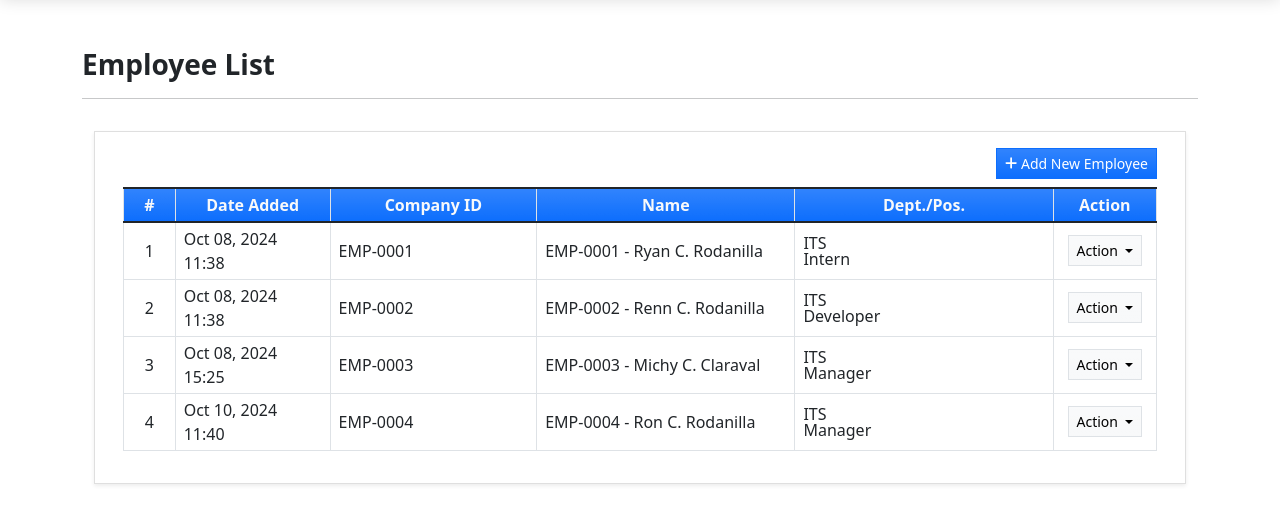
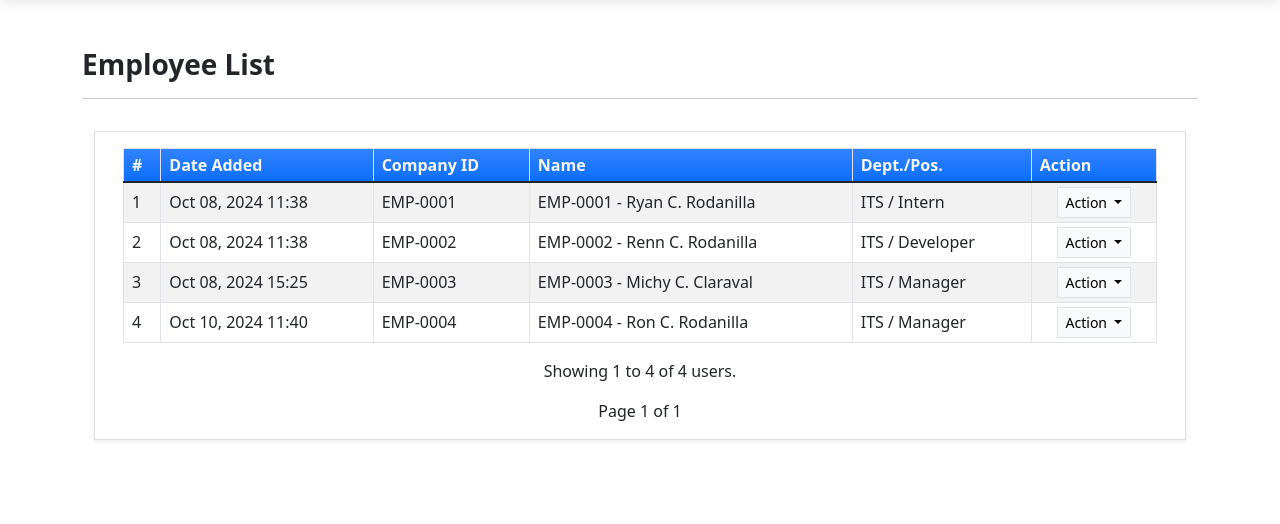
Before and after one commit to ryxnp/EmployeeQR, a Django app: page /employee_list in a window 1280 px wide. Shown: the part 66-590 px from the top of the page. Run offline with Django 4.2, Linux system fonts and the light colour scheme; a user stored in the database is signed in; data comes from the database, SQL or seed files in the repository; parts of the project's set-up code (start-up, migrations or seed data) failed here and were passed over; some libraries are stand-ins or nearby versions.

Commit message:
Employee List Pagination

```diff
--- a/EmpQR/eqrApp/templates/employee_list.html
+++ b/EmpQR/eqrApp/templates/employee_list.html
@@ -1,57 +1,45 @@
-{% extends "base.html" %} {% load humanize %} {% load customfilter %} {% block pageContent %}
+{% extends "base.html" %}
+{% load humanize %}
+{% load customfilter %}
 
-<!--Section: Content-->
-<h3 class="fw-bolder">{{page_title}}</h3>
+{% block pageContent %}
+
+<h3 class="fw-bolder">{{ page_title }}</h3>
 <hr>
 <section class="py-3">
     <div class="container">
         <div class="card rounded-0 shadow-sm blur">
             <div class="card-body">
                 <div class="container-fluid">
-                    <div class="text-end mb-2">
-                        <a href="{% url 'add-employee' %}" class="btn btn-primary btn-sm rounded-0 bg-gradient"><i class="fa fa-plus"></i> Add New Employee</a>
-                    </div>
-                    <table class="table table-stripped table-bordered">
-                        <colgroup>
-                            <col width="5%">
-                            <col width="15%">
-                            <col width="20%">
-                            <col width="25%">
-                            <col width="25%">
-                            <col width="10%">
-                        </colgroup>
+                    <div class="table-responsive">
+                        <table class="table table-striped table-bordered table-hover">
                             <thead>
                                 <tr class="bg-primary bg-gradient text-light">
-                                <th class="text-center">#</th>
-                                <th class="text-center">Date Added</th>
-                                <th class="text-center">Company ID</th>
-                                <th class="text-center">Name</th>
-                                <th class="text-center">Dept./Pos.</th>
-                                <th class="text-center">Action</th>
+                                    <th>#</th>
+                                    <th>Date Added</th>
+                                    <th>Company ID</th>
+                                    <th>Name</th>
+                                    <th>Dept./Pos.</th>
+                                    <th>Action</th>
                                 </tr>
                             </thead>
                             <tbody>
                                 {% for employee in employees %}
                                 <tr>
-                                <td class="text-center">{{forloop.counter}}</td>
-                                <td class="">{{ employee.date_created|date:"M d, Y H:i" }}</td>
-                                <td class="">{{employee.employee_code}}</td>
-                                <td class="">{{employee}}</td>
-                                <td class="">
-                                    <div class="lh-1">
-                                        <div>{{employee.department}}</div>
-                                        <div>{{employee.position}}</div>
-                                    </div>
-                                </td>
+                                    <td>{{ forloop.counter }}</td>
+                                    <td>{{ employee.date_created|date:"M d, Y H:i" }}</td>
+                                    <td>{{ employee.employee_code }}</td>
+                                    <td>{{ employee }}</td>
+                                    <td>{{ employee.department }} / {{ employee.position }}</td>
                                     <td class="text-center">
                                         <div class="dropdown">
-                                        <button class="btn btn-light border bg-gradient btn-sm rounded-0 dropdown-toggle" type="button" id="employeeDD{{employee.pk}}" data-bs-toggle="dropdown" aria-expanded="false">
+                                            <button class="btn btn-light border bg-gradient btn-sm rounded-0 dropdown-toggle" type="button" id="employeeDD{{ employee.pk }}" data-bs-toggle="dropdown" aria-expanded="false">
                                                 Action
                                             </button>
-                                        <ul class="dropdown-menu" aria-labelledby="employeeDD{{employee.pk}}">
-                                            <li><a class="dropdown-item view_detail" href="javascript:void(0)" data-url="{% url 'view-details' employee.employee_code %}" >View Data</a></li>
-                                            <li><a class="dropdown-item view_card" href="javascript:void(0)" data-url="{% url 'view-card' employee.pk %}" >View ID</a></li>
-                                            <li><a class="dropdown-item view_record" href="javascript:void(0)" data-url="{% url 'view-records' employee.pk %}" >View Record</a></li>
+                                            <ul class="dropdown-menu" aria-labelledby="employeeDD{{ employee.pk }}">
+                                                <li><a class="dropdown-item view_detail" href="#" data-url="{% url 'view-details' employee.employee_code %}">View Data</a></li>
+                                                <li><a class="dropdown-item view_card" href="#" data-url="{% url 'view-card' employee.pk %}">View ID</a></li>
+                                                <li><a class="dropdown-item view_record" href="#" data-url="{% url 'view-records' employee.pk %}">View Record</a></li>
                                             </ul>
                                         </div>
                                     </td>
@@ -59,62 +47,92 @@
                                 {% endfor %}
                                 {% if not employees %}
                                 <tr>
-                                <th colspan="6" class="text-center">No records.</th>
+                                    <td colspan="6" class="text-center">No records.</td>
                                 </tr>
                                 {% endif %}
                             </tbody>
                         </table>
+
+                        <!-- Pagination Info -->
+                        {% if total_employees %}
+                        <div class="text-center my-3">
+                            Showing {{ employees.start_index }} to {{ employees.end_index }} of {{ total_employees }} users.
                         </div>
+
+                        <!-- Pagination Controls -->
+                        <div class="pagination justify-content-center">
+                            {% if employees.has_previous %}
+                                <a href="?page=1" class="btn btn-light">« First</a>
+                                <a href="?page={{ employees.previous_page_number }}" class="btn btn-light">Previous</a>
+                            {% endif %}
+                            <span class="current">Page {{ employees.number }} of {{ employees.paginator.num_pages }}</span>
+                            {% if employees.has_next %}
+                                <a href="?page={{ employees.next_page_number }}" class="btn btn-light">Next</a>
+                                <a href="?page={{ employees.paginator.num_pages }}" class="btn btn-light">Last »</a>
+                            {% endif %}
                         </div>
-        </div>
-    </div>
+                        {% endif %}
+                    </div> <!-- End of table-responsive -->
+                </div> <!-- End of container-fluid -->
+            </div> <!-- End of card-body -->
+        </div> <!-- End of card -->
+    </div> <!-- End of container -->
 </section>
-</div> {% endblock pageContent %} {% block ScriptBlock %}
+
+{% endblock pageContent %}
+
+{% block ScriptBlock %}
 <script>
+// jQuery script for handling modal actions
 $(function() {
-        $('table').find('td, th').addClass('align-middle px-2 py-1')
+    $('table').find('td, th').addClass('align-middle px-2 py-1');
+
     $('.view_card').click(function(){
-            uni_modal("View Employee ID", $(this).attr('data-url'),'modal-lg')
-        })
+        uni_modal("View Employee ID", $(this).attr('data-url'),'modal-lg');
+    });
+
     $('.view_detail').click(function(){
-            uni_modal("View Employee Details", $(this).attr('data-url'),'modal-md')
-        })
+        uni_modal("View Employee Details", $(this).attr('data-url'),'modal-md');
+    });
+
     $('.view_record').click(function(){
-            uni_modal("View Employee Records", $(this).attr('data-url'),'modal-xl')
-        })
+        uni_modal("View Employee Records", $(this).attr('data-url'),'modal-xl');
+    });
+
     $('#uni_modal').on('shown.bs.modal', function() {
         if ($('#id-card').length > 0) {
-                var print_btn = $('<button id="print-card" class="btn btn-success btn-sm bg-gradient rounded-0 me-2" type="button"><i class="fa fa-print"></i> Print</button>')
-                $(this).find('.modal-sub-footer').prepend(print_btn)
+            var print_btn = $('<button id="print-card" class="btn btn-success btn-sm bg-gradient rounded-0 me-2" type="button"><i class="fa fa-print"></i> Print</button>');
+            $(this).find('.modal-sub-footer').prepend(print_btn);
+
             print_btn.click(function() {
-                    var h = $("head").clone()
-                    var style = $($("noscript#qr-style").html()).clone()
-                    var card = $("#id-card").clone()
-                    var el = $('<div>')
+                var h = $("head").clone();
+                var style = $($("noscript#qr-style").html()).clone();
+                var card = $("#id-card").clone();
+                var el = $('<div>');
 
-                    el.append(h)
-                    el.append(style)
-                    el.append(card)
-                    start_loader()
-                    var nw = window.open("", "_blank", "width=900, height=900")
-                    nw.document.write(el.html())
-                    nw.document.close()
+                el.append(h);
+                el.append(style);
+                el.append(card);
+
+                start_loader();
+                var nw = window.open("", "_blank", "width=900, height=900");
+                nw.document.write(el.html());
+                nw.document.close();
+
                 setTimeout(()=>{
-                        nw.print()
+                    nw.print();
                     setTimeout(()=>{
-                            nw.close()
-                            end_loader()
-                        }, 300)
-                    },300)
-
-                })
+                        nw.close();
+                        end_loader();
+                    }, 300);
+                }, 300);
+            });
 
             $('#uni_modal').on('hide.bs.modal', function() {
-                    print_btn.remove()
-                })
+                print_btn.remove();
+            });
         }
-
-        })
-    })
+    });
+});
 </script>
 {% endblock ScriptBlock %}
--- a/EmpQR/eqrApp/views.py
+++ b/EmpQR/eqrApp/views.py
@@ -8,6 +8,7 @@ from django.db.models import Q
 from django.contrib.auth import authenticate, login, logout, update_session_auth_hash
 from django.contrib.auth.decorators import login_required
 from django.shortcuts import render, get_object_or_404
+from django.core.paginator import Paginator, EmptyPage, PageNotAnInteger
 
 from django.http import JsonResponse
 import requests
@@ -71,10 +72,26 @@ def logout_user(request):
 
 @login_required
 def employee_list(request):
-    context =context_data()
+    context = context_data()
     context['page'] = 'employee_list'
     context['page_title'] = 'Employee List'
-    context['employees'] = models.Employee.objects.all()
+
+    # Fetch all employees
+    employee_list = models.Employee.objects.all()
+
+    # Set up pagination
+    paginator = Paginator(employee_list, 10)  # Show 10 employees per page
+    page_number = request.GET.get('page', 1)  # Get the current page number from the request
+
+    try:
+        page_obj = paginator.page(page_number)
+    except PageNotAnInteger:
+        page_obj = paginator.page(1)  # If page is not an integer, deliver first page
+    except EmptyPage:
+        page_obj = paginator.page(paginator.num_pages)  # If page is out of range, deliver last page
+
+    context['employees'] = page_obj  # Update context to include paginated employees
+    context['total_employees'] = paginator.count  # Total number of employees
 
     return render(request, 'employee_list.html', context)
 
```
Lines whose indentation alone changed are shown as unchanged.
